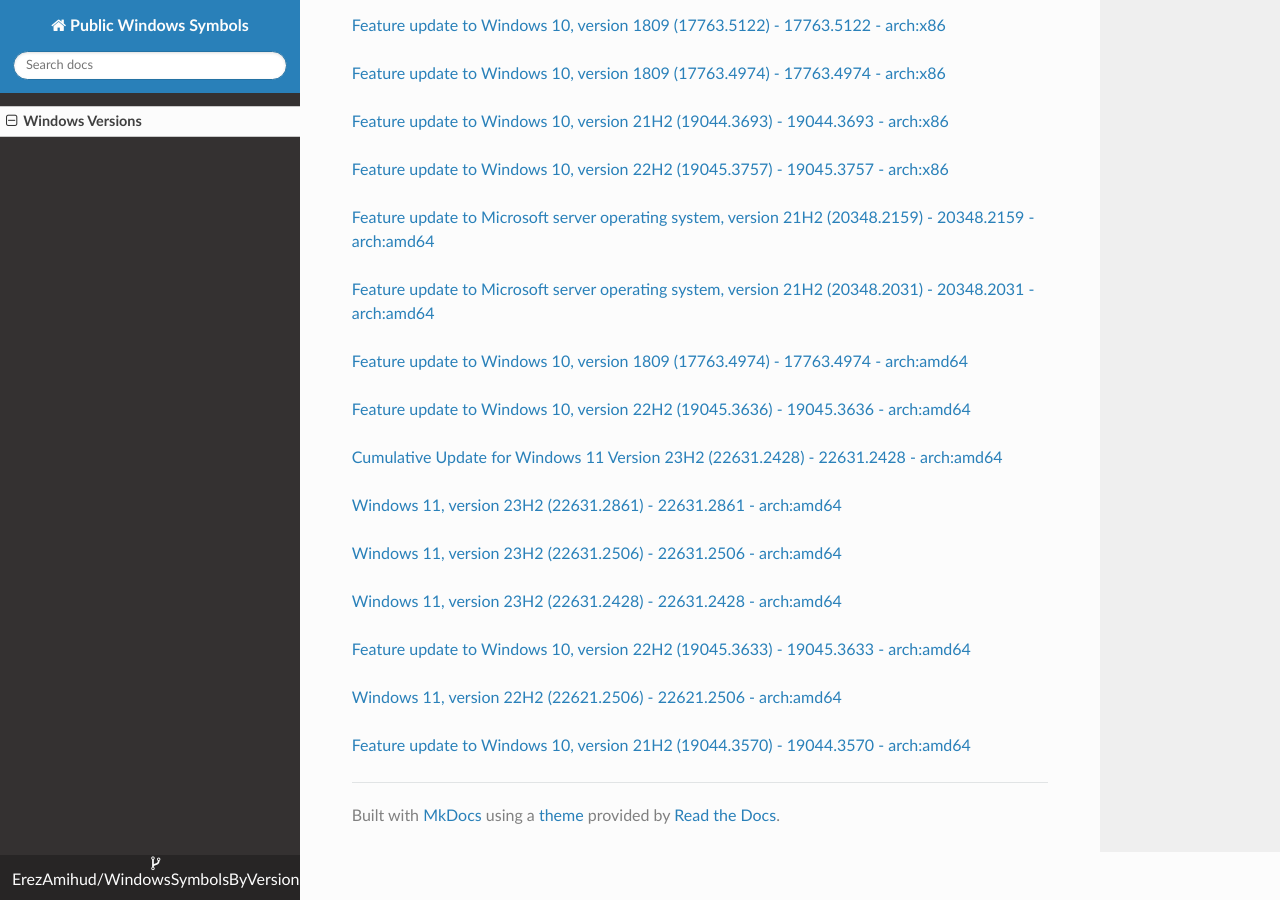
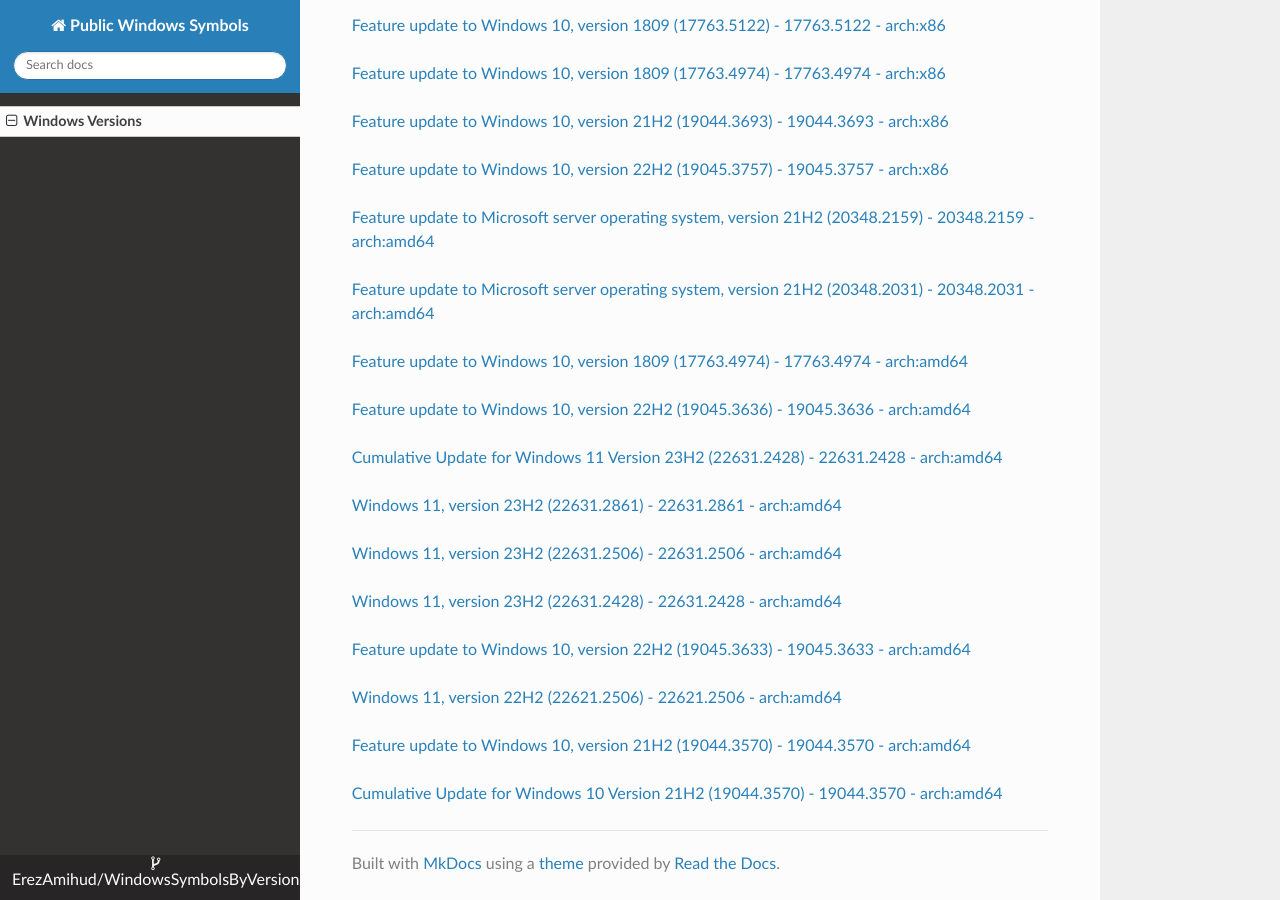
Before and after one commit to ErezAmihud/WindowsSymbolsByVersion, an MkDocs documentation site: the page built from docs/index.md, in a window 1280 px wide and 900 px high, scrolled down 21845 px. Built offline with MkDocs 1.6.1, drawn with Linux system fonts in a browser that asks for light colours; nearby versions of some CDN libraries.

Commit message:
Automated commit, add manifest for b7150a3d-8cc5-4e1e-ad6d-7c1422bacc1d

```diff
--- a/docs/index.md
+++ b/docs/index.md
@@ -1222,3 +1222,6 @@
 
 
 [Feature update to Windows 10, version 21H2 (19044.3570) - 19044.3570 - arch:amd64](https://github.com/ErezAmihud/WindowsSymbolsByVersion/blob/main/manifests/4d5e0561-ce66-4894-9433-fb1624e73190.manifest)
+
+
+[Cumulative Update for Windows 10 Version 21H2 (19044.3570) - 19044.3570 - arch:amd64](https://github.com/ErezAmihud/WindowsSymbolsByVersion/blob/main/manifests/b7150a3d-8cc5-4e1e-ad6d-7c1422bacc1d.manifest)
```
Also changed, not shown: process_builds.json (+1 -1 lines), 1 other file.
